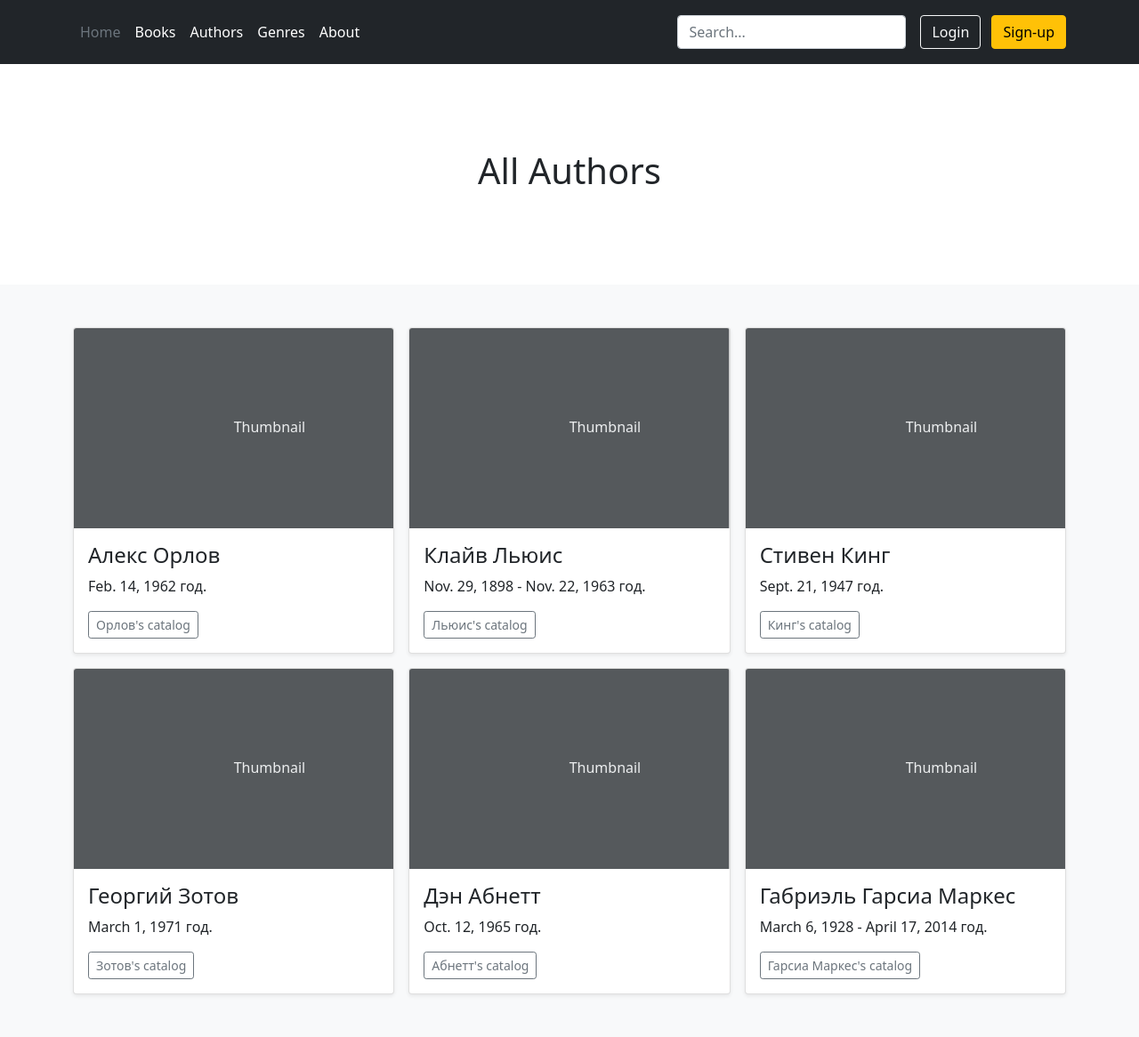
After one commit to BosunPython/BookShop, a Django app: page /authors/ in a window 1280 px wide. The commit adds this page. Shown: the whole page at 89% size. Run offline with Django 4.2, Linux system fonts and the light colour scheme; data comes from the database, SQL or seed files in the repository; both versions use the stored data as it was after the commit.

Commit message:
first commit

```diff
--- a/shop/catalog/models.py
+++ b/shop/catalog/models.py
@@ -1,4 +1,5 @@
 from django.db import models
+from django.urls import reverse
 
 class Author(models.Model):
     first_name = models.CharField(max_length=100)
@@ -9,6 +10,8 @@ class Author(models.Model):
 
     def __str__(self):
         return f"{self.first_name} {self.last_name}"
+    def get_author_url(self):
+        return reverse("catalog-authors-author", args=[self.first_name, self.last_name, self.id])
 
 
 class Genre(models.Model):
@@ -26,6 +29,7 @@ class Book(models.Model):
     amount = models.IntegerField(null=False)
     genre = models.ManyToManyField(Genre)
     author = models.ForeignKey(Author, on_delete=models.CASCADE, null=True)
+    image = models.ImageField(upload_to="books/", blank=True)
 
     def __str__(self):
         return self.title
@@ -36,4 +40,7 @@ class Book(models.Model):
     def get_date(self):
         return self.publication_date.strftime("%Y")
 
+    def get_book_url(self):
+        return reverse("catalog-book", args=[self.id])
+
     get_genre.short_description = "Genre"
--- a/shop/catalog/urls.py
+++ b/shop/catalog/urls.py
@@ -1,8 +1,11 @@
 from django.contrib import admin
 from django.urls import path
-from .views import CatalogView
+from .views import CatalogView, AuthorsView, AuthorCatalogView, BookView
 
 
 urlpatterns = [
     path("", CatalogView.as_view(), name="catalog-index"),
+    path("catalog/book-<int:id>/", BookView.as_view(), name="catalog-book"),
+    path("authors/", AuthorsView.as_view(), name="catalog-authors"),
+    path("authors/<str:first_name>-<str:last_name>-<int:id>/", AuthorCatalogView.as_view(), name="catalog-authors-author")
 ]
--- a/shop/catalog/views.py
+++ b/shop/catalog/views.py
@@ -9,10 +9,39 @@ class CatalogView(TemplateView):
         books = Book.objects.all()
 
         params = {
+            'title': "All",
             'books': books
         }
 
         return render(request, self.template_name, params)
+class BookView(TemplateView):
+    template_name = "catalog/book.html"
+    def get(self, request, id):
+        book = Book.objects.get(id=id)
+        params = {
+            'tittle': f"{book.title} detail",
+            'book': book
+        }
+        return render(request, self.template_name, params)
+class AuthorsView(TemplateView):
+    template_name = "catalog/authors.html"
+    def get(self, request):
+        authors = Author.objects.all()
+        params = {
+            'authors': authors
+        }
+        return render(request, self.template_name, params)
 
-class AuthorView(TemplateView):
-    template_name = ""
+class AuthorCatalogView(TemplateView):
+    template_name = 'catalog/catalog.html'
+
+    def get(self, request, first_name, last_name, id):
+        author = Author.objects.get(id=id)
+        books = Book.objects.filter(author=author)
+
+        params = {
+            'title': f"{last_name}'s",
+            'author': author,
+            'books': books
+        }
+        return render(request, self.template_name, params)
--- a/shop/shop/settings.py
+++ b/shop/shop/settings.py
@@ -110,3 +110,5 @@ DEFAULT_AUTO_FIELD = "django.db.models.BigAutoField"
 
 LOGIN_REDIRECT_URL = "/"
 LOGOUT_REDIRECT_URL = "/"
+MEDIA_URL = '/source/'
+MEDIA_ROOT = os.path.join(BASE_DIR, 'source')
--- a/shop/shop/urls.py
+++ b/shop/shop/urls.py
@@ -1,8 +1,10 @@
 from django.contrib import admin
 from django.urls import path, include
-
+from django.conf.urls.static import static
+from django.conf import settings
 urlpatterns = [
     path("admin/", admin.site.urls),
     path("", include("catalog.urls")),
     path("accounts/", include("django.contrib.auth.urls")),
-]
+
+] + static(settings.MEDIA_URL, document_root=settings.MEDIA_ROOT)
--- a/shop/templates/base.html
+++ b/shop/templates/base.html
@@ -14,7 +14,7 @@
                 <ul class="nav col-12 col-lg-auto me-lg-auto mb-2 justify-content-center mb-md-0">
                     <li><a href="{% url 'catalog-index' %}" class="nav-link px-2 text-secondary">Home</a></li>
                     <li><a href="{% url 'catalog-index' %}" class="nav-link px-2 text-white">Books</a></li>
-                    <li><a href="#" class="nav-link px-2 text-white">Authors</a></li>
+                    <li><a href="{% url 'catalog-authors' %}" class="nav-link px-2 text-white">Authors</a></li>
                     <li><a href="#" class="nav-link px-2 text-white">Genres</a></li>
                     <li><a href="#" class="nav-link px-2 text-white">About</a></li>
                 </ul>
--- /dev/null
+++ b/shop/templates/catalog/authors.html
@@ -0,0 +1,34 @@
+{% extends "base.html" %}
+
+{% block content %}
+<main>
+    <div class="album py-5 bg-light" bis_skin_checked="1">
+        <div class="container" bis_skin_checked="1">
+            <div class="row row-cols-1 row-cols-sm-2 row-cols-md-3 g-3" bis_skin_checked="1">
+                {% for author in authors %}
+                <div class="col" bis_skin_checked="1">
+                    <div class="card shadow-sm" bis_skin_checked="1">
+                        <svg class="bd-placeholder-img card-img-top" width="100%" height="225" xmlns="http://www.w3.org/2000/svg" role="img" aria-label="Placeholder: Thumbnail" preserveAspectRatio="xMidYMid slice" focusable="false"><title>Placeholder</title><rect width="100%" height="100%" fill="#55595c"></rect><text x="50%" y="50%" fill="#eceeef" dy=".3em">Thumbnail</text></svg>
+                        <div class="card-body" bis_skin_checked="1">
+                            <h4 class="card-text">{{author}}</h4>
+                            <p class="card-text">{{author.date_of_birth}} {% if author.date_of_death %} - {{author.date_of_death}} {% endif %} год.</p>
+                            <div class="d-flex justify-content-between align-items-center" bis_skin_checked="1">
+                                <div class="btn-group" bis_skin_checked="1">
+                                    <a href="{{ author.get_author_url}}" class="btn btn-sm btn-outline-secondary">{{author.last_name}}'s catalog</a>
+
+                                </div>
+
+                            </div>
+                        </div>
+                    </div>
+                </div>
+                {% endfor %}
+            </div>
+        </div>
+    </div>
+  </main>
+{% endblock %}
+
+{% block title %}
+All Authors
+{% endblock %}
```
Also changed, not shown: shop/templates/catalog/catalog.html (+5 -5 lines), shop/catalog/migrations/0002_book_image.py (added), shop/db.sqlite3, shop/source/books/cover_6688.jpg (added), shop/source/books/Демон.jpg (added), shop/source/books/Крылья_огненных_драконов.jpg (added), shop/source/books/Серебряное_кресло.jpg (added), shop/source/books/Сто_лет_одиночества.jpg (added), shop/source/books/стивен_кинг.jpg (added).
